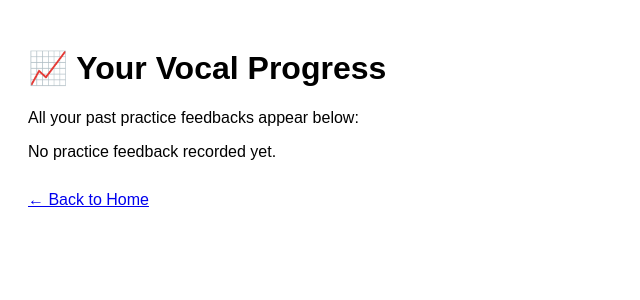
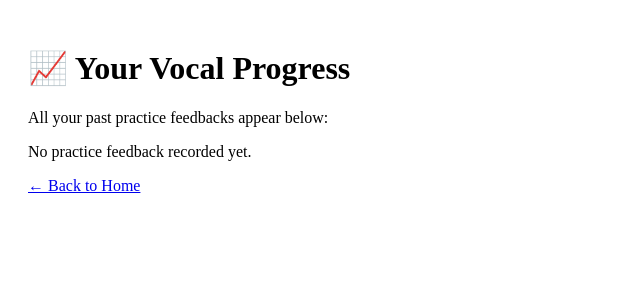
Before and after one commit to EranZ2025/VocalMaster, a Next.js app: page /progress in a window 1280 px wide. Shown: the top 300 px of the page, without its empty margins (0-640 px from the left). Built offline with nearby package versions, Linux system fonts and the light colour scheme.

Commit message:
Update progress.js

```diff
--- a/pages/progress.js
+++ b/pages/progress.js
@@ -1,33 +1,30 @@
-import Link from 'next/link';
 import { useEffect, useState } from 'react';
 
 export default function Progress() {
-  const [feedbackHistory, setFeedbackHistory] = useState([]);
+  const [recordings, setRecordings] = useState([]);
 
   useEffect(() => {
-    const stored = JSON.parse(localStorage.getItem('vocal_feedbacks') || '[]');
-    setFeedbackHistory(stored);
+    const data = JSON.parse(localStorage.getItem('vocalProgress') || '[]');
+    setRecordings(data);
   }, []);
 
   return (
-    <div style={{ padding: '20px', fontFamily: 'Arial' }}>
+    <div style={{ padding: 20 }}>
       <h1>📈 Your Vocal Progress</h1>
       <p>All your past practice feedbacks appear below:</p>
 
-      {feedbackHistory.length === 0 ? (
+      {recordings.length === 0 ? (
         <p>No practice feedback recorded yet.</p>
       ) : (
-        <ul>
-          {feedbackHistory.map((entry, index) => (
-            <li key={index} style={{ marginBottom: '10px' }}>
-              <strong>{entry.date}:</strong><br />
-              {entry.feedback}
-            </li>
-          ))}
-        </ul>
+        recordings.map((item, index) => (
+          <div key={index} style={{ marginBottom: 20 }}>
+            <audio controls src={item.url} />
+            <p><strong>Feedback:</strong> {item.feedback}</p>
+          </div>
+        ))
       )}
 
-      <p style={{ marginTop: '30px' }}><Link href="/">← Back to Home</Link></p>
+      <p><a href="/">← Back to Home</a></p>
     </div>
   );
 }
```
